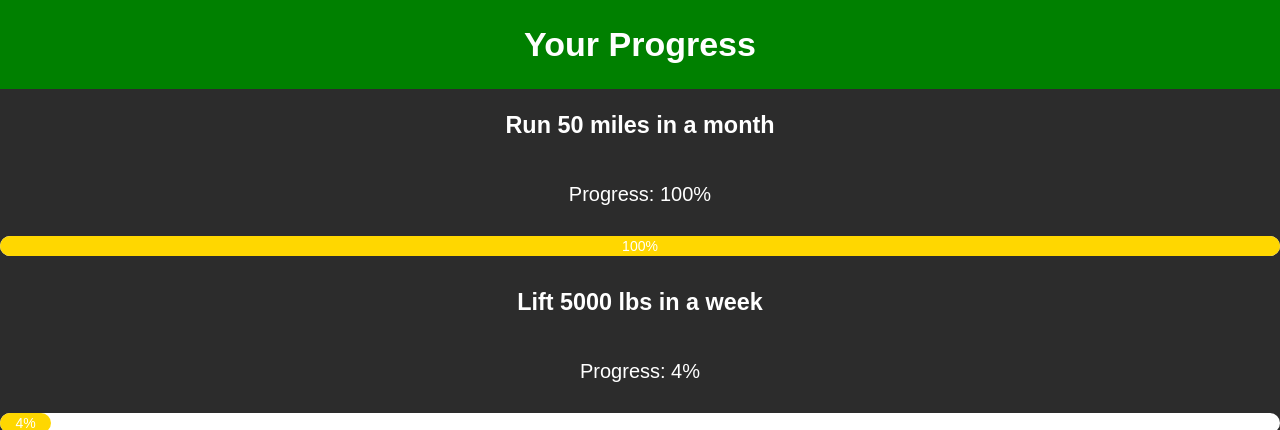
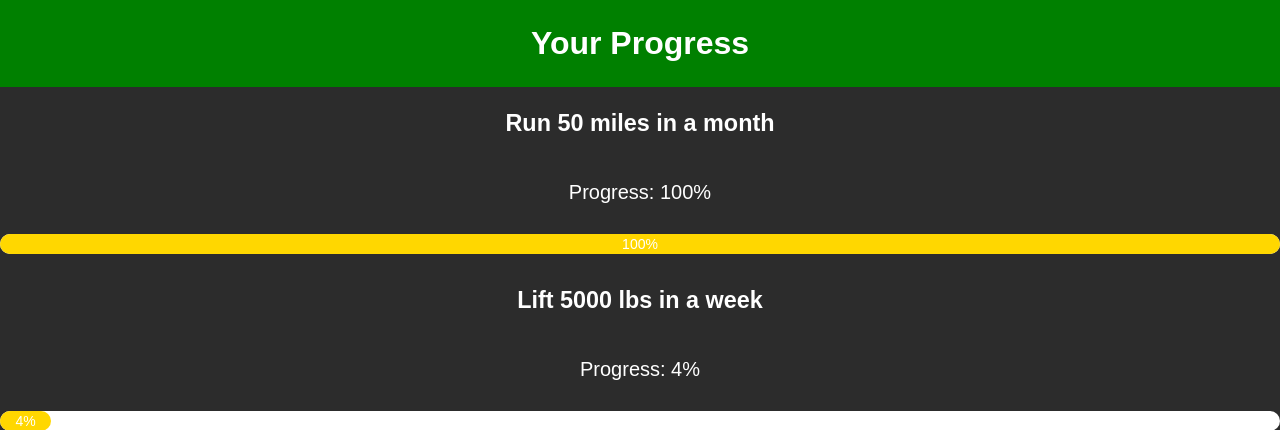
Before and after one commit to DrDimonic/fitness_tracking_app, a Flask app: page /progress in a window 1280 px wide. Shown: the top 430 px of the page. Run offline with Flask 3, Linux system fonts and the light colour scheme; a user stored in the database is signed in.

Commit message:
Ensure styling is consistent

```diff
--- a/app/templates/index.html
+++ b/app/templates/index.html
@@ -20,7 +20,7 @@
             padding: 20px;
             text-align: center;
             color: white;
-            font-size: 1.5em;
+            font-size: 1.2em;
             font-weight: bold;
         }
 
--- a/app/templates/log_run.html
+++ b/app/templates/log_run.html
@@ -22,7 +22,7 @@
             padding: 20px;
             text-align: center;
             color: white;
-            font-size: 1.7em;
+            font-size: 2em;
             font-weight: bold;
         }
 
--- a/app/templates/log_weightlifting.html
+++ b/app/templates/log_weightlifting.html
@@ -22,7 +22,7 @@
             padding: 20px;
             text-align: center;
             color: white;
-            font-size: 1.7em;
+            font-size: 2em;
             font-weight: bold;
         }
 
--- a/app/templates/progress.html
+++ b/app/templates/progress.html
@@ -23,7 +23,7 @@
             padding: 25px;
             text-align: center;
             color: white;
-            font-size: 1.7em;
+            font-size: 1.6em;
             font-weight: bold;
         }
 
--- a/app/templates/set_goal.html
+++ b/app/templates/set_goal.html
@@ -22,7 +22,7 @@
             padding: 20px;
             text-align: center;
             color: white;
-            font-size: 1.7em;
+            font-size: 2em;
             font-weight: bold;
         }
 
--- a/app/templates/weekly_workout_chart.html
+++ b/app/templates/weekly_workout_chart.html
@@ -23,7 +23,7 @@
             padding: 25px;
             text-align: center;
             color: white;
-            font-size: 1.7em;
+            font-size: 1.6em;
             font-weight: bold;
         }
 
```
